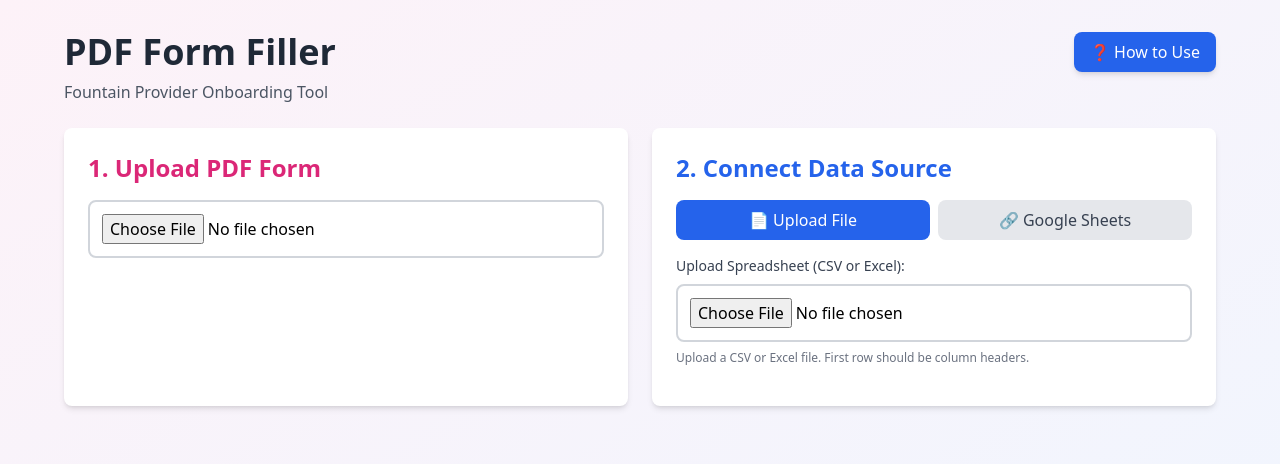
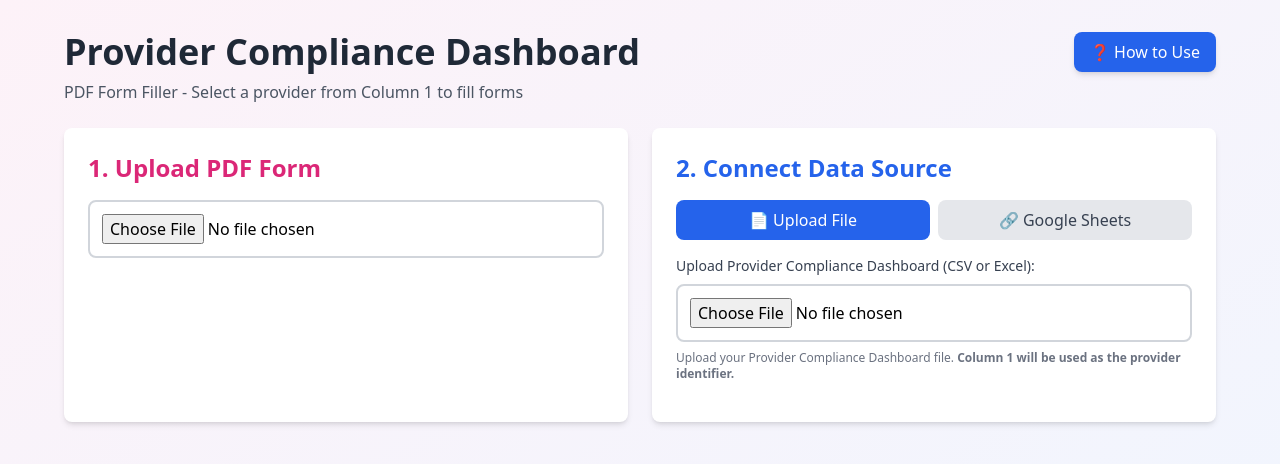
Before and after one commit to draphael123/form-filler, a Next.js app: page / in a window 1280 px wide. Shown: the top 464 px of the page. Built offline with nearby package versions, Linux system fonts and the light colour scheme.

Commit message:
Customize for Provider Compliance Dashboard - use Column 1 as provider identifier

```diff
--- a/app/page.tsx
+++ b/app/page.tsx
@@ -158,8 +158,8 @@
       <div className="max-w-6xl mx-auto">
         <div className="flex justify-between items-start mb-6">
           <div>
-            <h1 className="text-4xl font-bold text-gray-800 mb-2">PDF Form Filler</h1>
-            <p className="text-gray-600">Fountain Provider Onboarding Tool</p>
+            <h1 className="text-4xl font-bold text-gray-800 mb-2">Provider Compliance Dashboard</h1>
+            <p className="text-gray-600">PDF Form Filler - Select a provider from Column 1 to fill forms</p>
           </div>
           <button
             onClick={() => setShowHowToUse(!showHowToUse)}
@@ -183,9 +183,9 @@
               </div>
 
               <div className="bg-green-50 p-4 rounded-lg border-l-4 border-green-500">
-                <h3 className="font-semibold text-lg text-green-800 mb-2">Step 2: Upload Your Spreadsheet</h3>
+                <h3 className="font-semibold text-lg text-green-800 mb-2">Step 2: Upload Provider Compliance Dashboard</h3>
                 <p className="text-gray-700 text-sm mb-2">
-                  Click "📄 Upload File" and select your CSV or Excel file with provider data. Make sure the first row contains column headers (Name, Address, Phone, etc.).
+                  Click "📄 Upload File" and select your Provider Compliance Dashboard CSV or Excel file. <strong>Column 1 will be used as the provider identifier.</strong>
                 </p>
                 <p className="text-xs text-gray-600 italic">
                   💡 Tip: You can also use Google Sheets by clicking the "🔗 Google Sheets" button.
@@ -200,9 +200,9 @@
               </div>
 
               <div className="bg-orange-50 p-4 rounded-lg border-l-4 border-orange-500">
-                <h3 className="font-semibold text-lg text-orange-800 mb-2">Step 4: Select a Person 👤</h3>
+                <h3 className="font-semibold text-lg text-orange-800 mb-2">Step 4: Select a Provider 👤</h3>
                 <p className="text-gray-700 text-sm mb-2">
-                  After your spreadsheet loads, a dropdown will appear with all people from your file. <strong>Select the person</strong> you want to fill the PDF for.
+                  After your Provider Compliance Dashboard loads, a dropdown will appear with all providers (using Column 1 as identifier). <strong>Select the provider</strong> you want to fill the PDF for.
                 </p>
                 <p className="text-xs text-gray-600 italic">
                   💡 You'll see their information preview below the dropdown.
@@ -308,7 +308,7 @@
             {dataSource === 'file' && (
               <div>
                 <label className="block text-sm font-medium text-gray-700 mb-2">
-                  Upload Spreadsheet (CSV or Excel):
+                  Upload Provider Compliance Dashboard (CSV or Excel):
                 </label>
                 <input
                   type="file"
@@ -317,7 +317,7 @@
                   className="mb-2 w-full p-3 border-2 border-gray-300 rounded-lg focus:border-blue-500 focus:outline-none"
                 />
                 <p className="text-xs text-gray-500 mb-4">
-                  Upload a CSV or Excel file. First row should be column headers.
+                  Upload your Provider Compliance Dashboard file. <strong>Column 1 will be used as the provider identifier.</strong>
                 </p>
                 {spreadsheetFile && (
                   <div className="p-3 bg-green-50 border border-green-200 rounded mb-4">
@@ -356,16 +356,16 @@
                   disabled={loading || !sheetId}
                   className="w-full bg-blue-600 text-white py-3 rounded-lg hover:bg-blue-700 disabled:bg-gray-300 disabled:cursor-not-allowed transition"
                 >
-                  {loading ? 'Fetching...' : 'Fetch People Data'}
+                  {loading ? 'Fetching...' : 'Fetch Provider Data'}
                 </button>
               </div>
             )}
 
             {people.length > 0 && (
               <div className="mt-6 p-4 bg-green-50 border-2 border-green-300 rounded-lg">
-                <h3 className="font-semibold mb-3 text-gray-800 text-lg">✅ {people.length} {people.length === 1 ? 'Person' : 'People'} Loaded</h3>
+                <h3 className="font-semibold mb-3 text-gray-800 text-lg">✅ {people.length} {people.length === 1 ? 'Provider' : 'Providers'} Loaded from Column 1</h3>
                 <label className="block text-sm font-medium text-gray-700 mb-2">
-                  👤 Select Person to Fill PDF:
+                  👤 Select Provider (Column 1) to Fill PDF:
                 </label>
                 <select
                   onChange={(e) => {
@@ -379,9 +379,11 @@
                   value={selectedPerson ? people.indexOf(selectedPerson).toString() : ''}
                   className="w-full p-3 border-2 border-green-400 rounded-lg focus:border-green-600 focus:outline-none bg-white font-medium"
                 >
-                  <option value="">-- Choose a person from spreadsheet --</option>
+                  <option value="">-- Choose a provider from Column 1 --</option>
                   {people.map((person, idx) => {
-                    const displayName = person.name || person.Name || person['Fountain Email Address']?.split('@')[0] || `Person ${idx + 1}`;
+                    // Use Column 1 (first column) as the person identifier
+                    const firstColumnKey = Object.keys(person)[0];
+                    const displayName = person[firstColumnKey] || person.name || person.Name || person['Fountain Email Address']?.split('@')[0] || `Provider ${idx + 1}`;
                     return (
                       <option key={idx} value={idx}>
                         {displayName}
@@ -392,7 +394,7 @@
 
                 {selectedPerson && (
                   <div className="mt-4 p-4 bg-white border-2 border-green-400 rounded-lg">
-                    <p className="text-sm font-bold text-green-800 mb-3">📋 Selected Person's Information:</p>
+                    <p className="text-sm font-bold text-green-800 mb-3">📋 Selected Provider's Information (from Column 1):</p>
                     <div className="max-h-48 overflow-y-auto space-y-1">
                       {Object.entries(selectedPerson)
                         .filter(([key, value]) => value && String(value).trim())
@@ -451,7 +453,10 @@
             <div className="mb-4">
               <h2 className="text-2xl font-bold text-gray-800 mb-2">4. Fill PDF with Selected Person</h2>
               <p className="text-sm text-gray-600">
-                Ready to fill <strong className="text-green-700">{pdfFile?.name}</strong> with data from <strong className="text-blue-700">{selectedPerson.name || selectedPerson.Name || 'selected person'}</strong>
+                Ready to fill <strong className="text-green-700">{pdfFile?.name}</strong> with data from <strong className="text-blue-700">{(() => {
+                  const firstColumnKey = Object.keys(selectedPerson)[0];
+                  return selectedPerson[firstColumnKey] || selectedPerson.name || selectedPerson.Name || 'selected provider';
+                })()}</strong>
               </p>
             </div>
             <button
```
